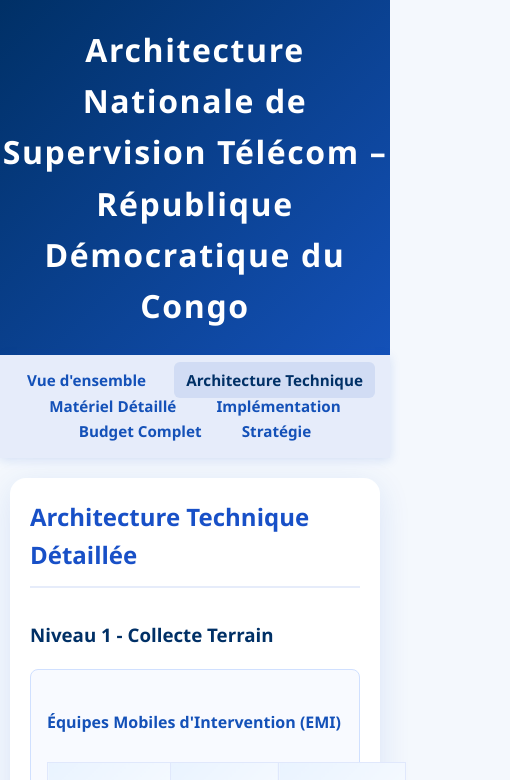
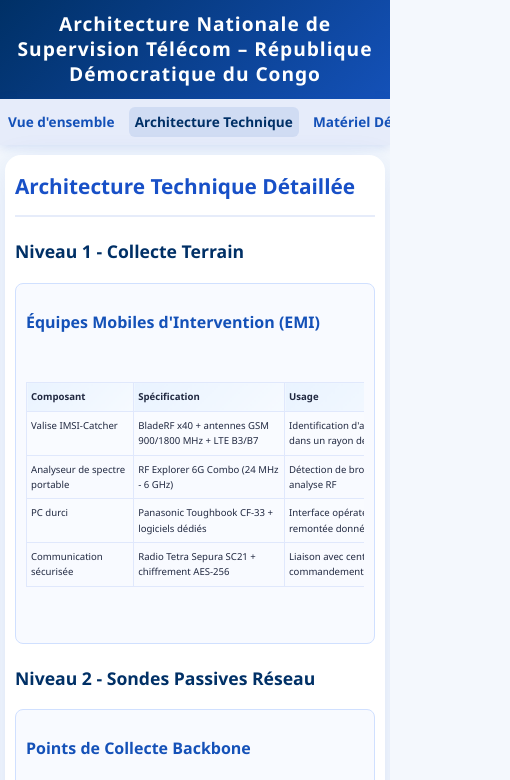
Before and after one commit to zefparis/telecom-architecture-rdc, a website: page index.html in a window 390 px wide. Both pictures are taken after a click on the link "Architecture Technique". Shown: the top 780 px of the page, 510 px wide, since content can reach past the window. Drawn offline with Linux system fonts and the light colour scheme.

Commit message:
Initial commit: Architecture télécom RDC

```diff
--- a/index.html
+++ b/index.html
@@ -7,18 +7,19 @@
   <style>
     body { font-family: 'Segoe UI', Arial, sans-serif; background: #f4f8fd; color: #212941; margin: 0; line-height: 1.6; }
     header { background: linear-gradient(135deg, #003066, #1451b8); color: #fff; padding: 24px 0; text-align: center; font-size: 2rem; font-weight: 700; letter-spacing: 0.05em; }
-    nav { background: #e6ecfa; text-align: center; padding: 0.8em 0; box-shadow: 0 2px 10px #1850c724; }
-    nav a { color: #1451b8; text-decoration: none; margin: 0 12px; font-size: 1.05em; font-weight: 600; transition: all .2s; padding: 8px 12px; border-radius: 6px; }
+    nav { background: #e6ecfa; text-align: center; padding: 0.8em 0; box-shadow: 0 2px 10px #1850c724; overflow-x: auto; white-space: nowrap; }
+    nav a { color: #1451b8; text-decoration: none; margin: 0 8px; font-size: 1.05em; font-weight: 600; transition: all .2s; padding: 8px 12px; border-radius: 6px; display: inline-block; }
     nav a.active, nav a:hover { color: #003066; background: rgba(20, 81, 184, 0.1); }
     main { max-width: 1200px; margin: 36px auto; background: #fff; border-radius: 16px; box-shadow: 0 8px 32px rgba(24, 80, 199, 0.12); padding: 44px 40px; min-height: 400px; }
     .section { display: none; }
     .section.active { display: block; }
-    h2 { color: #1850c7; margin-top: 0; border-bottom: 2px solid #e6ecfa; padding-bottom: 12px; }
-    h3 { color: #003066; margin-top: 32px; }
-    h4 { color: #1451b8; margin-top: 24px; }
-    table { width: 100%; border-collapse: collapse; margin: 26px 0; font-size: 0.95em; }
-    th, td { border: 1px solid #e0e8fc; padding: 12px 10px; text-align: left; vertical-align: top; }
+    h2 { color: #1850c7; margin-top: 0; border-bottom: 2px solid #e6ecfa; padding-bottom: 12px; font-size: 1.8rem; }
+    h3 { color: #003066; margin-top: 32px; font-size: 1.4rem; }
+    h4 { color: #1451b8; margin-top: 24px; font-size: 1.2rem; }
+    table { width: 100%; border-collapse: collapse; margin: 26px 0; font-size: 0.95em; overflow-x: auto; display: block; white-space: nowrap; }
+    th, td { border: 1px solid #e0e8fc; padding: 12px 10px; text-align: left; vertical-align: top; min-width: 100px; }
     th { background: linear-gradient(135deg, #e9f3ff, #f6faff); font-weight: 600; }
+    tr { display: table-row; }
     tr:nth-child(even) { background: #f9fbff; }
     .critical { background: #fff3e0 !important; border-left: 4px solid #ff9800; }
     .budget-total { background: #e8f5e8; font-weight: bold; font-size: 1.1em; }
@@ -29,11 +30,67 @@
     .card { background: #f8faff; border-radius: 8px; padding: 20px; border: 1px solid #e0e8fc; }
     ul li { margin-bottom: 8px; }
     .highlight { background: #fff9c4; padding: 2px 6px; border-radius: 4px; }
+
+    /* Responsive breakpoints */
+    @media (max-width: 1024px) {
+      main { margin: 20px; padding: 30px 25px; }
+      header { font-size: 1.8rem; padding: 20px 0; }
+      h2 { font-size: 1.6rem; }
+      h3 { font-size: 1.3rem; }
+      h4 { font-size: 1.1rem; }
+      .grid { gap: 15px; }
+    }
+
     @media (max-width: 768px) {
-      main { padding: 20px; margin: 20px 10px; }
-      .grid { grid-template-columns: 1fr; }
-      table { font-size: 0.85em; }
-      nav a { margin: 0 6px; font-size: 0.95em; }
+      main { margin: 15px 10px; padding: 20px 15px; }
+      header { font-size: 1.4rem; padding: 16px 10px; }
+      nav { padding: 0.6em 0; }
+      nav a { margin: 0 4px; font-size: 0.95em; padding: 6px 8px; }
+      .grid { grid-template-columns: 1fr; gap: 15px; }
+      table { font-size: 0.85em; display: block; overflow-x: auto; white-space: nowrap; }
+      th, td { padding: 8px 6px; min-width: 80px; font-size: 0.9em; }
+      .spec-box, .warning { padding: 12px; margin: 12px 0; }
+      h2 { font-size: 1.4rem; }
+      h3 { font-size: 1.2rem; margin-top: 24px; }
+      h4 { font-size: 1.1rem; margin-top: 20px; }
+    }
+
+    @media (max-width: 480px) {
+      main { margin: 10px 5px; padding: 15px 10px; }
+      header { font-size: 1.2rem; padding: 12px 8px; line-height: 1.3; }
+      nav { padding: 0.5em 0; }
+      nav a { margin: 0 2px; font-size: 0.85em; padding: 4px 6px; }
+      table { font-size: 0.75em; }
+      th, td { padding: 6px 4px; min-width: 60px; font-size: 0.8em; }
+      .spec-box, .warning { padding: 10px; margin: 10px 0; }
+      .card { padding: 15px; }
+      h2 { font-size: 1.3rem; }
+      h3 { font-size: 1.1rem; margin-top: 20px; }
+      h4 { font-size: 1rem; margin-top: 16px; }
+      ul li { margin-bottom: 6px; font-size: 0.95em; }
+    }
+
+    @media (max-width: 320px) {
+      main { margin: 5px; padding: 10px 8px; }
+      header { font-size: 1rem; padding: 10px 5px; }
+      nav a { font-size: 0.8em; padding: 3px 5px; }
+      table { font-size: 0.7em; }
+      th, td { padding: 4px 3px; min-width: 50px; }
+      h2 { font-size: 1.2rem; }
+      h3 { font-size: 1rem; }
+      h4 { font-size: 0.95rem; }
+    }
+
+    /* Table responsive wrapper */
+    .table-wrapper { overflow-x: auto; margin: 20px 0; }
+    .table-wrapper table { display: table; white-space: normal; min-width: 600px; }
+
+    @media (max-width: 768px) {
+      .table-wrapper table { min-width: 500px; }
+    }
+
+    @media (max-width: 480px) {
+      .table-wrapper table { min-width: 400px; }
     }
   </style>
   <script>
@@ -110,6 +167,7 @@
       <h3>Niveau 1 - Collecte Terrain</h3>
       <div class="spec-box">
         <h4>Équipes Mobiles d'Intervention (EMI)</h4>
+        <div class="table-wrapper">
           <table>
             <tr><th>Composant</th><th>Spécification</th><th>Usage</th></tr>
             <tr>
@@ -134,10 +192,12 @@
             </tr>
           </table>
         </div>
+      </div>
 
       <h3>Niveau 2 - Sondes Passives Réseau</h3>
       <div class="spec-box">
         <h4>Points de Collecte Backbone</h4>
+        <div class="table-wrapper">
           <table>
             <tr><th>Emplacement</th><th>Technologie</th><th>Capacité</th><th>Redondance</th></tr>
             <tr>
@@ -165,6 +225,7 @@
               <td>Monitoring environnemental</td>
             </tr>
           </table>
+        </div>
       </div>
 
       <h3>Niveau 3 - Traitement et Analyse</h3>
@@ -195,6 +256,7 @@
       <h2>Spécifications Matérielles Complètes</h2>
 
       <h3>Équipements de Terrain (par équipe mobile)</h3>
+      <div class="table-wrapper">
         <table>
           <tr><th>Équipement</th><th>Modèle Exact</th><th>Spécifications</th><th>Prix Unitaire (€)</th><th>Quantité</th><th>Total (€)</th></tr>
           <tr>
@@ -238,8 +300,10 @@
             <td>180,000</td>
           </tr>
         </table>
+      </div>
 
       <h3>Infrastructure Réseau (par site fixe)</h3>
+      <div class="table-wrapper">
         <table>
           <tr><th>Composant</th><th>Modèle</th><th>Capacité</th><th>Prix (€)</th><th>Sites</th><th>Total (€)</th></tr>
           <tr>
@@ -283,8 +347,10 @@
             <td>270,000</td>
           </tr>
         </table>
+      </div>
 
       <h3>Centre de Données Principal (Kinshasa)</h3>
+      <div class="table-wrapper">
         <table>
           <tr><th>Système</th><th>Configuration</th><th>Justification</th><th>Coût (€)</th></tr>
           <tr>
@@ -318,6 +384,7 @@
             <td>120,000</td>
           </tr>
         </table>
+      </div>
     </section>
 
     <!-- IMPLÉMENTATION -->
@@ -351,6 +418,7 @@
       <h3>Phase 2 : Déploiement Pilote (6 mois)</h3>
       <div class="spec-box">
         <h4>Sites Pilotes : Kinshasa + Lubumbashi</h4>
+        <div class="table-wrapper">
           <table>
             <tr><th>Activité</th><th>Durée</th><th>Ressources</th><th>Livrable</th></tr>
             <tr>
@@ -378,6 +446,7 @@
               <td>Équipes autonomes</td>
             </tr>
           </table>
+        </div>
       </div>
 
       <h3>Phase 3 : Déploiement National (18 mois)</h3>
@@ -408,6 +477,7 @@
       <h2>Analyse Budgétaire Détaillée</h2>
 
       <h3>Investissement Initial (CAPEX)</h3>
+      <div class="table-wrapper">
         <table>
           <tr><th>Catégorie</th><th>Description</th><th>Montant (€)</th><th>% Total</th></tr>
           <tr>
@@ -434,8 +504,10 @@
             <td><strong>100%</strong></td>
           </tr>
         </table>
+      </div>
 
       <h3>Coûts Opérationnels Annuels (OPEX)</h3>
+      <div class="table-wrapper">
         <table>
           <tr><th>Poste</th><th>Détail</th><th>Coût Annuel (€)</th></tr>
           <tr>
@@ -473,6 +545,7 @@
             <td><strong>1,246,680</strong></td>
           </tr>
         </table>
+      </div>
 
       <h3>Financement et ROI</h3>
       <div class="spec-box">
@@ -520,6 +593,7 @@
       </div>
 
       <h3>Risques et Mitigation</h3>
+      <div class="table-wrapper">
         <table>
           <tr><th>Risque</th><th>Probabilité</th><th>Impact</th><th>Mitigation</th></tr>
           <tr>
@@ -547,6 +621,7 @@
             <td>Architecture Zero Trust + audits réguliers</td>
           </tr>
         </table>
+      </div>
 
       <h3>Recommandations Finales</h3>
       <div class="spec-box">
@@ -559,4 +634,13 @@
         </ol>
 
         <h4>Vision 2030</h4>
-        <p>La RDC disposera d'une capacité souveraine complète de surveillance des télécommunications, positionnant le pays comme leader régional en cybersécurité et souveraineté numérique.
+        <p>La RDC disposera d'une capacité souveraine complète de surveillance des télécommunications, positionnant le pays comme leader régional en cybersécurité et souveraineté numérique.</p>
+      </div>
+    </section>
+  </main>
+
+  <div class="footer">
+    <p>Architecture supervision télécom – République Démocratique du Congo | Version 2025</p>
+  </div>
+</body>
+</html>
```
Lines whose indentation alone changed are shown as unchanged.
